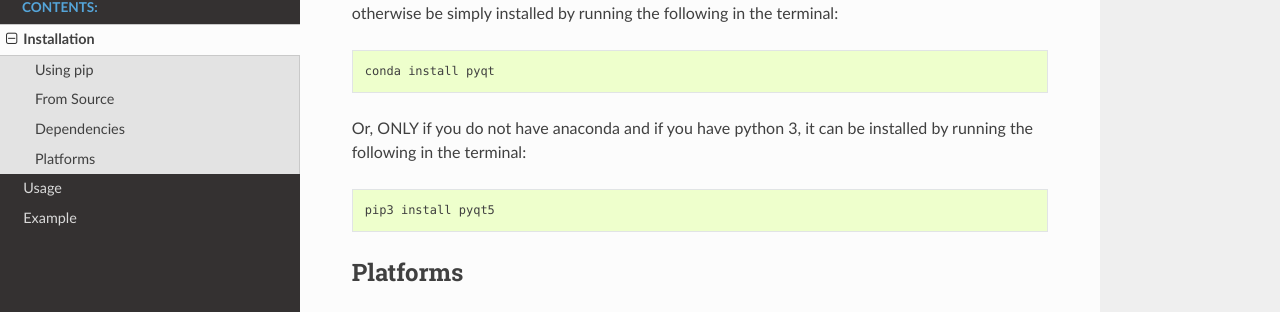
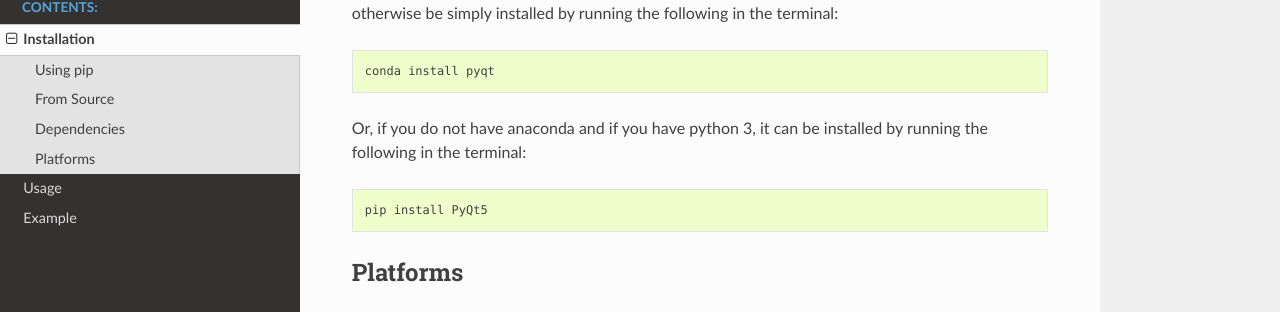
Before and after one commit to daniel-muthukrishna/astrodash, a Sphinx documentation site: the page built from docs/installation.rst, in a window 1280 px wide and 900 px high, scrolled down 538 px. Shown: the part 139-451 px from the top of the window. Built offline with Sphinx 7.4.7 and the Read the Docs theme 2.0.0, drawn with Linux system fonts in a browser that asks for light colours.

```diff
--- a/docs/installation.rst
+++ b/docs/installation.rst
@@ -30,11 +30,11 @@
     conda install pyqt
 
 
-Or, ONLY if you do not have anaconda and if you have python 3, it can be installed by running the following in the terminal:
+Or, if you do not have anaconda and if you have python 3, it can be installed by running the following in the terminal:
 
 .. code-block:: bash
 
-    pip3 install pyqt5
+    pip install PyQt5
 
 
 Platforms
--- a/setup.py
+++ b/setup.py
@@ -9,7 +9,7 @@
     long_description = f.read()
 
 setup(name='astrodash',
-    version='1.0.19',
+    version='1.0.20',
     description='Deep Learning for Automated Spectral Classification of Supernovae',
     # long_description=long_description,
     url='https://github.com/daniel-muthukrishna/DASH',
```
Also changed, not shown: 1 other file.
